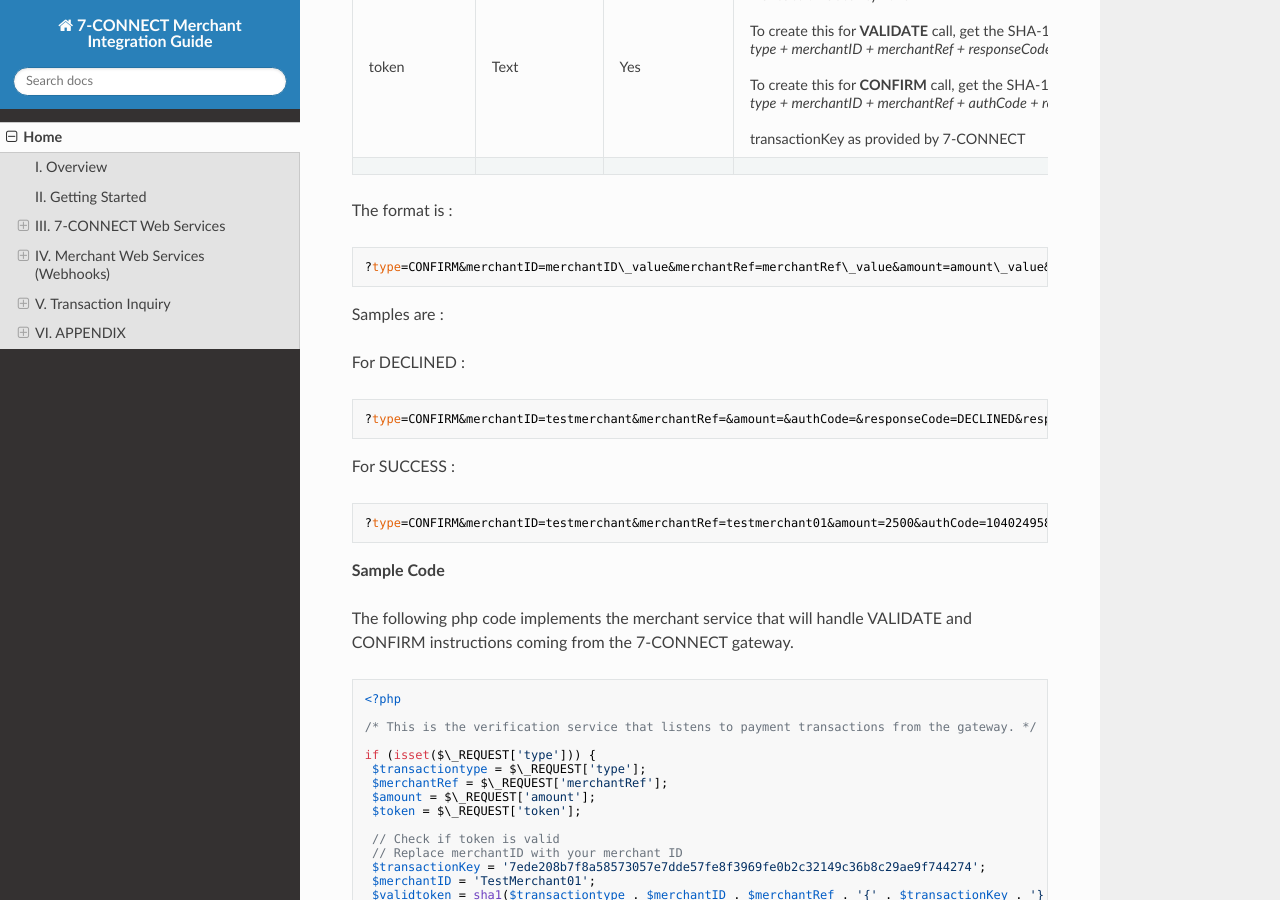
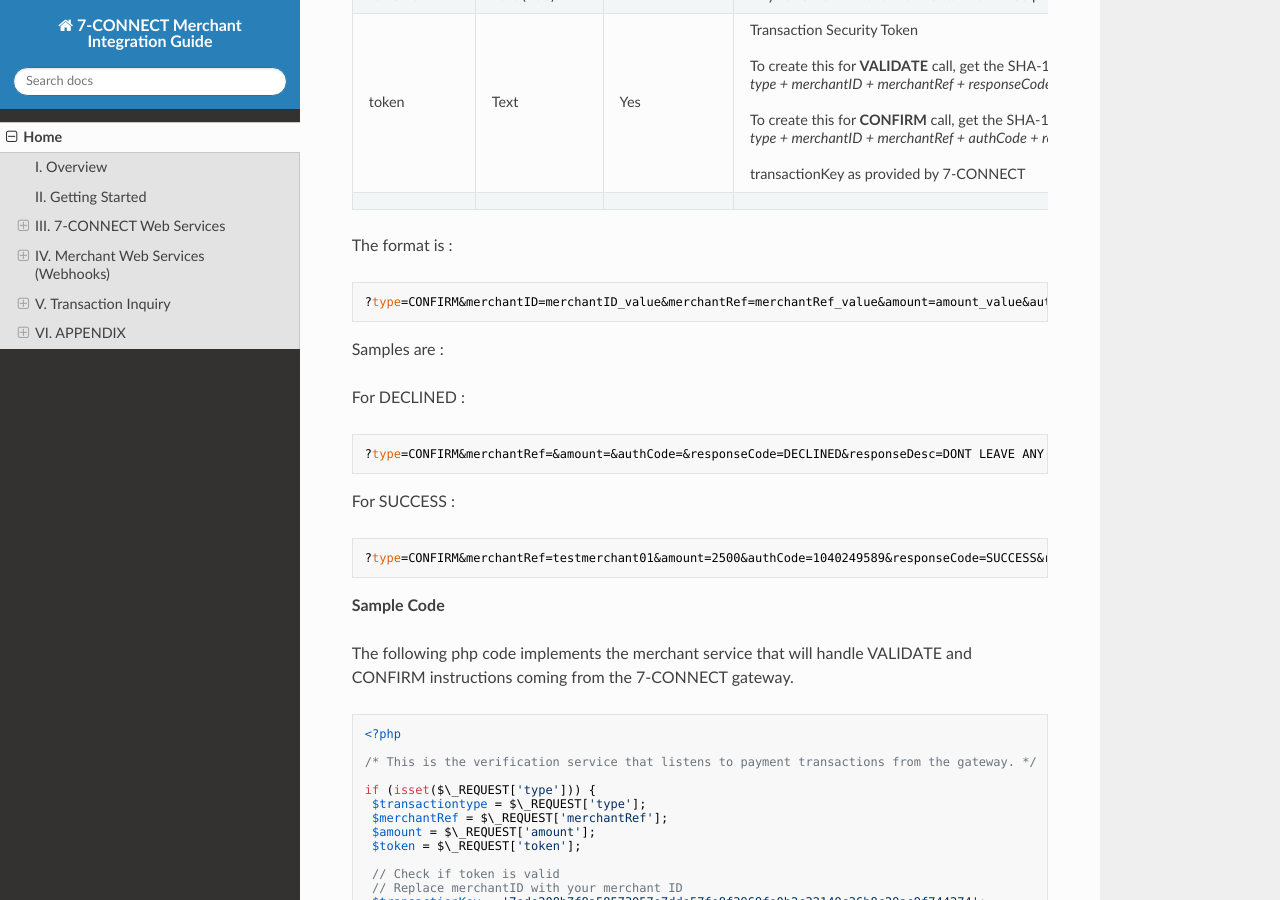
Before and after one commit to philseven/cliqq-pay, an MkDocs documentation site: the page built from docs/index.md, in a window 1280 px wide and 900 px high, scrolled down 9496 px. Built offline with MkDocs 1.6.1, drawn with Linux system fonts in a browser that asks for light colours; nearby versions of some CDN libraries; some of the changed text lies outside the part shown.

````diff
--- a/docs/index.md
+++ b/docs/index.md
@@ -283,7 +284,7 @@ Communication will be done using `HTTP POST`
 The format is :
 
 ```
-?type=CONFIRM&merchantID=merchantID\_value&merchantRef=merchantRef\_value&amount=amount\_value&authCode=authCode\_value&responseCode=responseCode\_value&responseDesc=responseDesc\_value&token=token\_value
+?type=CONFIRM&merchantID=merchantID_value&merchantRef=merchantRef_value&amount=amount_value&authCode=authCode_value&responseCode=responseCode_value&responseDesc=responseDesc_value&token=token_value
 ```
 
 Samples are :
@@ -291,13 +292,13 @@ Samples are :
 For DECLINED :
 
 ```
-?type=CONFIRM&merchantID=testmerchant&merchantRef=&amount=&authCode=&responseCode=DECLINED&responseDesc=DONT LEAVE ANY FIELDS BLANK&token=fe1047606531ebdbe00d1786c80c3ca7e54ce79a
+?type=CONFIRM&merchantRef=&amount=&authCode=&responseCode=DECLINED&responseDesc=DONT LEAVE ANY FIELDS BLANK&token=fe1047606531ebdbe00d1786c80c3ca7e54ce79a
 ```
 
 For SUCCESS :
 
 ```
-?type=CONFIRM&merchantID=testmerchant&merchantRef=testmerchant01&amount=2500&authCode=1040249589&responseCode=SUCCESS&responseDesc=SUCCESSFUL&token=7a1b6c2212e92b2ba1a2ba2d7db4031a93086d0c
+?type=CONFIRM&merchantRef=testmerchant01&amount=2500&authCode=1040249589&responseCode=SUCCESS&responseDesc=SUCCESSFUL&token=7a1b6c2212e92b2ba1a2ba2d7db4031a93086d0c
 ```
 
 **Sample Code**
````
Also changed, not shown: other parts of docs/index.md (+3 -1 lines).
